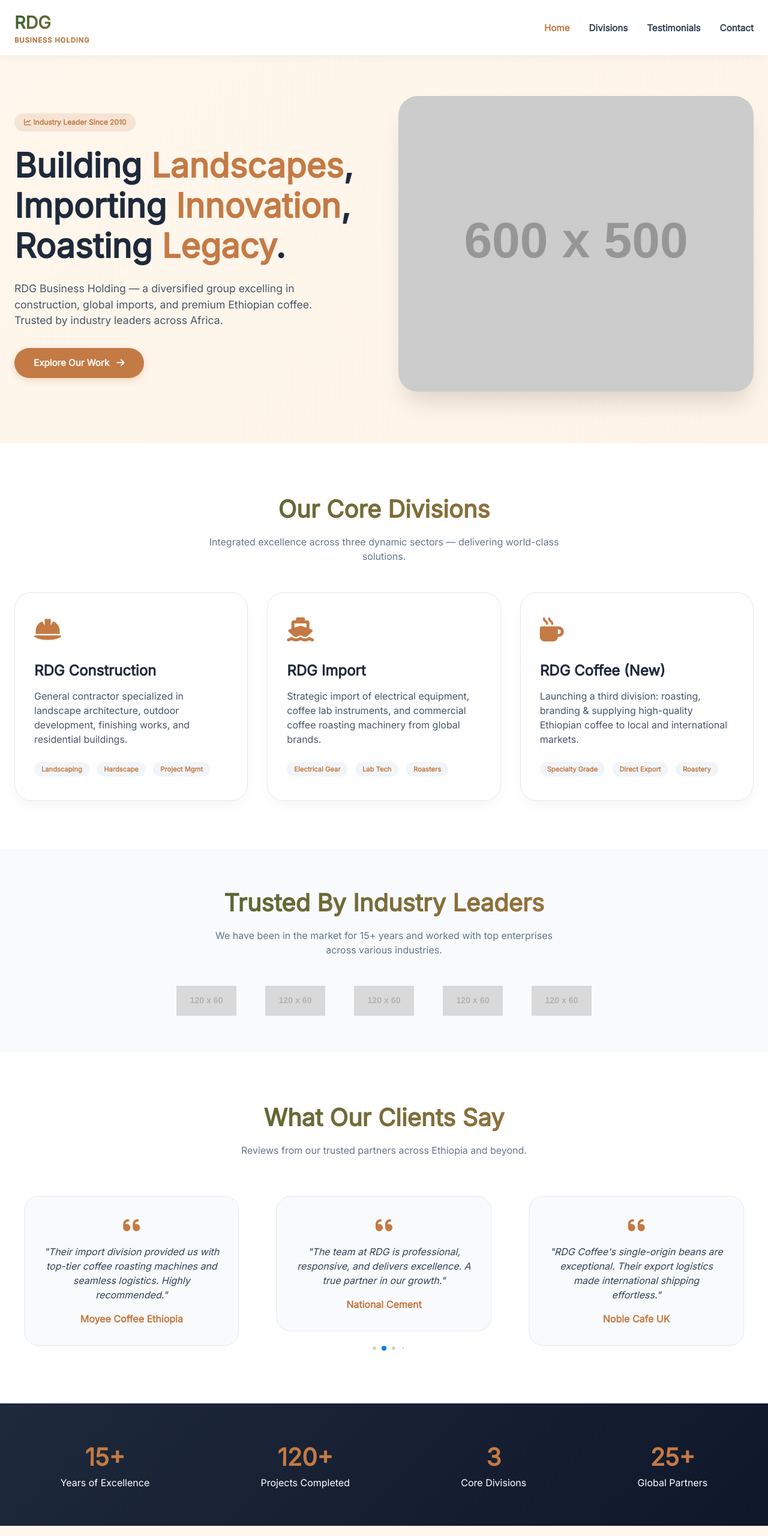
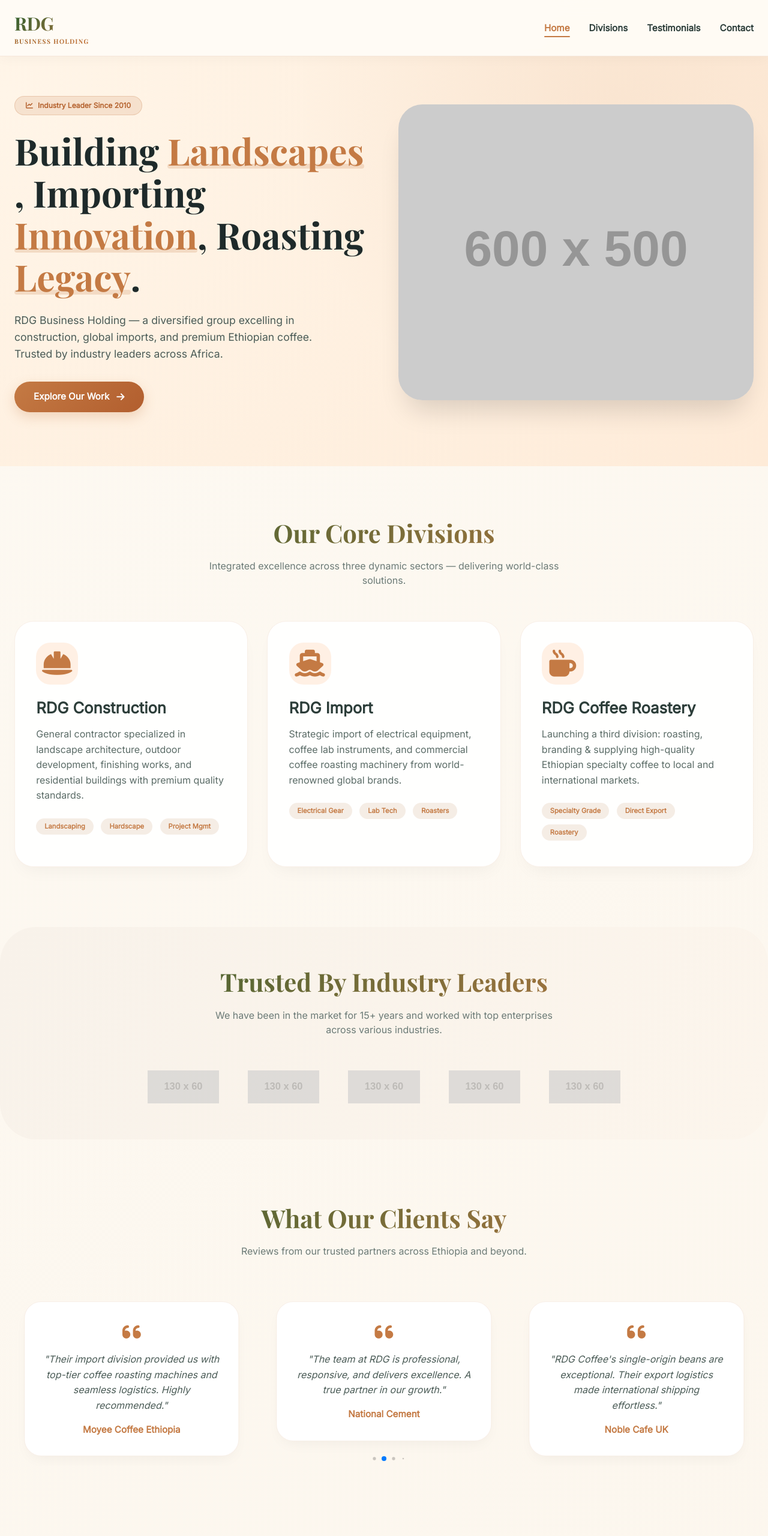
Before and after one commit to tewodros-tech/web, a plain HTML site: page index.html in a window 1280 px wide. Shown: the top 2560 px of the page at 60% size. Drawn offline with nearby package versions, Linux system fonts and the light colour scheme; placeholder pictures from the web are drawn by us; a web font is replaced by a local one.

Commit message:
Update index.html

```diff
--- a/index.html
+++ b/index.html
@@ -5,7 +5,7 @@
     <meta name="viewport" content="width=device-width, initial-scale=1.0, user-scalable=yes">
     <title>RDG Business Holding | Construction | Import | Premium Coffee</title>
     <!-- Google Fonts & Font Awesome -->
-    <link href="https://fonts.googleapis.com/css2?family=Inter:opsz,wght@14..32,300;400;500;600;700;800&display=swap" rel="stylesheet">
+    <link href="https://fonts.googleapis.com/css2?family=Inter:opsz,wght@14..32,300;400;500;600;700;800&family=Playfair+Display:ital,wght@0,400;0,500;0,600;0,700;1,400&display=swap" rel="stylesheet">
     <link rel="stylesheet" href="https://cdnjs.cloudflare.com/ajax/libs/font-awesome/6.0.0-beta3/css/all.min.css">
     <!-- Swiper JS CSS -->
     <link rel="stylesheet" href="https://cdn.jsdelivr.net/npm/swiper@11/swiper-bundle.min.css" />
@@ -18,8 +18,8 @@
 
         body {
             font-family: 'Inter', sans-serif;
-            background-color: #FFFFFF;
-            color: #1E293B;
+            background: linear-gradient(145deg, #FDF9F2 0%, #FCF6ED 100%);
+            color: #1A2C2E;
             line-height: 1.5;
             scroll-behavior: smooth;
         }
@@ -29,11 +29,15 @@
             width: 8px;
         }
         ::-webkit-scrollbar-track {
-            background: #F1F5F9;
+            background: #EDE3D6;
+            border-radius: 10px;
         }
         ::-webkit-scrollbar-thumb {
             background: #C47A44;
-            border-radius: 4px;
+            border-radius: 10px;
+        }
+        ::-webkit-scrollbar-thumb:hover {
+            background: #A55E2E;
         }
 
         /* Reusable Container */
@@ -48,7 +52,7 @@
             display: inline-flex;
             align-items: center;
             gap: 12px;
-            background-color: #C47A44;
+            background: linear-gradient(135deg, #C47A44, #B25E2E);
             color: white;
             padding: 14px 32px;
             border-radius: 50px;
@@ -58,12 +62,13 @@
             border: none;
             cursor: pointer;
             font-size: 0.95rem;
-            box-shadow: 0 4px 12px rgba(196, 122, 68, 0.25);
+            box-shadow: 0 8px 20px rgba(196, 122, 68, 0.25);
         }
         .btn-primary:hover {
-            background-color: #A55E2E;
+            background: linear-gradient(135deg, #A55E2E, #8E4A20);
             transform: translateY(-3px);
-            box-shadow: 0 8px 20px rgba(196, 122, 68, 0.35);
+            box-shadow: 0 12px 28px rgba(196, 122, 68, 0.35);
+            gap: 16px;
         }
         .btn-outline {
             background: transparent;
@@ -74,20 +79,22 @@
         .btn-outline:hover {
             background: #C47A44;
             color: white;
+            transform: translateY(-3px);
         }
 
-        /* Navbar */
+        /* Navbar - Enhanced */
         .navbar {
             position: fixed;
             top: 0;
             left: 0;
             width: 100%;
-            background: rgba(255, 255, 255, 0.96);
+            background: rgba(255, 251, 245, 0.98);
             backdrop-filter: blur(12px);
-            box-shadow: 0 2px 15px rgba(0, 0, 0, 0.05);
+            box-shadow: 0 4px 20px rgba(0, 0, 0, 0.03);
             z-index: 1000;
             padding: 1rem 0;
             transition: all 0.3s;
+            border-bottom: 1px solid rgba(196, 122, 68, 0.15);
         }
         .nav-container {
             display: flex;
@@ -98,19 +105,21 @@
             text-decoration: none;
         }
         .logo h1 {
-            font-size: 1.8rem;
+            font-size: 1.9rem;
             font-weight: 800;
             background: linear-gradient(135deg, #2C5F2D, #C47A44);
             background-clip: text;
             -webkit-background-clip: text;
             color: transparent;
+            font-family: 'Playfair Display', serif;
+            letter-spacing: -0.5px;
         }
         .logo span {
-            font-size: 0.7rem;
+            font-size: 0.65rem;
             font-weight: 600;
             color: #C47A44;
             display: block;
-            letter-spacing: 1px;
+            letter-spacing: 1.5px;
         }
         .nav-links {
             display: flex;
@@ -121,9 +130,24 @@
         .nav-links a {
             text-decoration: none;
             font-weight: 600;
-            color: #334155;
+            color: #2D3E3A;
             transition: 0.3s;
             font-size: 0.95rem;
+            position: relative;
+        }
+        .nav-links a::after {
+            content: '';
+            position: absolute;
+            bottom: -6px;
+            left: 0;
+            width: 0%;
+            height: 2.5px;
+            background: #C47A44;
+            border-radius: 3px;
+            transition: width 0.25s ease;
+        }
+        .nav-links a:hover::after, .nav-links a.active::after {
+            width: 100%;
         }
         .nav-links a:hover, .nav-links a.active {
             color: #C47A44;
@@ -135,47 +159,78 @@
             color: #C47A44;
         }
 
-        /* Hero Section */
+        /* Hero Section - Warm & Inviting */
         .hero {
-            padding: 160px 0 80px;
-            background: linear-gradient(135deg, #FFF7ED 0%, #FEF3E8 100%);
+            padding: 160px 0 90px;
+            background: radial-gradient(circle at 0% 20%, #FFF5E8 0%, #FEEBD8 100%);
             position: relative;
             overflow: hidden;
+        }
+        .hero::before {
+            content: '';
+            position: absolute;
+            top: -50%;
+            right: -20%;
+            width: 80%;
+            height: 150%;
+            background: radial-gradient(circle, rgba(196,122,68,0.08) 0%, transparent 70%);
+            pointer-events: none;
         }
         .hero-grid {
             display: flex;
             align-items: center;
             gap: 3rem;
             flex-wrap: wrap;
+            position: relative;
+            z-index: 2;
         }
         .hero-content {
             flex: 1;
         }
         .hero-badge {
             background: rgba(196, 122, 68, 0.15);
-            display: inline-block;
-            padding: 6px 16px;
+            backdrop-filter: blur(4px);
+            display: inline-flex;
+            align-items: center;
+            gap: 8px;
+            padding: 6px 18px;
             border-radius: 40px;
             font-size: 0.75rem;
             font-weight: 700;
-            color: #C47A44;
+            color: #B5622E;
             margin-bottom: 1.5rem;
+            border: 1px solid rgba(196, 122, 68, 0.25);
         }
         .hero-content h1 {
-            font-size: 3.5rem;
-            line-height: 1.2;
+            font-size: 3.8rem;
+            line-height: 1.15;
             font-weight: 800;
             margin-bottom: 1.5rem;
-            color: #1E293B;
+            color: #1E2A2A;
+            font-family: 'Playfair Display', serif;
         }
         .hero-highlight {
             color: #C47A44;
+            position: relative;
+            display: inline-block;
+        }
+        .hero-highlight::after {
+            content: '';
+            position: absolute;
+            bottom: 5px;
+            left: 0;
+            width: 100%;
+            height: 8px;
+            background: rgba(196, 122, 68, 0.2);
+            border-radius: 10px;
+            z-index: -1;
         }
         .hero-desc {
             font-size: 1.1rem;
-            color: #475569;
+            color: #4A5B56;
             max-width: 550px;
             margin-bottom: 2rem;
+            line-height: 1.6;
         }
         .hero-image {
             flex: 1;
@@ -183,34 +238,39 @@
         }
         .hero-image img {
             max-width: 100%;
-            border-radius: 32px;
-            box-shadow: 0 25px 40px -12px rgba(0, 0, 0, 0.15);
+            border-radius: 40px;
+            box-shadow: 0 30px 45px -15px rgba(0, 0, 0, 0.15);
+            transition: transform 0.4s ease;
+        }
+        .hero-image img:hover {
+            transform: scale(1.02);
         }
 
         /* Section Headers */
         .section-header {
             text-align: center;
-            margin-bottom: 3rem;
+            margin-bottom: 3.5rem;
         }
         .section-header h2 {
-            font-size: 2.5rem;
+            font-size: 2.6rem;
             font-weight: 800;
             background: linear-gradient(135deg, #2C5F2D, #C47A44);
             background-clip: text;
             -webkit-background-clip: text;
             color: transparent;
             margin-bottom: 0.75rem;
+            font-family: 'Playfair Display', serif;
         }
         .section-header p {
-            color: #64748B;
+            color: #6B7A76;
             max-width: 600px;
             margin: 0 auto;
         }
 
-        /* Divisions / Services Cards */
+        /* Divisions / Services Cards - Elegant */
         .services-section {
             padding: 80px 0;
-            background: #FFFFFF;
+            background: transparent;
         }
         .cards-grid {
             display: grid;
@@ -218,36 +278,52 @@
             gap: 2rem;
         }
         .service-card {
-            background: #FFFFFF;
-            border-radius: 28px;
-            padding: 2rem;
-            transition: all 0.4s ease;
-            border: 1px solid #E2E8F0;
-            box-shadow: 0 10px 25px -5px rgba(0, 0, 0, 0.05);
+            background: rgba(255, 255, 255, 0.9);
+            backdrop-filter: blur(4px);
+            border-radius: 32px;
+            padding: 2.2rem;
+            transition: all 0.4s cubic-bezier(0.2, 0.9, 0.4, 1.1);
+            border: 1px solid rgba(196, 122, 68, 0.12);
+            box-shadow: 0 15px 30px -12px rgba(0, 0, 0, 0.05);
         }
         .service-card:hover {
-            transform: translateY(-8px);
-            border-color: #C47A44;
-            box-shadow: 0 20px 35px -10px rgba(196, 122, 68, 0.2);
+            transform: translateY(-10px);
+            border-color: rgba(196, 122, 68, 0.3);
+            box-shadow: 0 25px 40px -15px rgba(196, 122, 68, 0.2);
+            background: #FFFFFF;
         }
         .card-icon {
-            font-size: 2.5rem;
+            font-size: 2.8rem;
             color: #C47A44;
             margin-bottom: 1.2rem;
+            background: #FFF0E4;
+            width: 70px;
+            height: 70px;
+            display: flex;
+            align-items: center;
+            justify-content: center;
+            border-radius: 24px;
+            transition: 0.3s;
+        }
+        .service-card:hover .card-icon {
+            background: #FFE6D5;
+            transform: scale(1.05);
         }
         .service-card h3 {
-            font-size: 1.5rem;
+            font-size: 1.6rem;
             font-weight: 700;
             margin-bottom: 0.75rem;
+            color: #2D3E3A;
         }
         .service-card p {
-            color: #475569;
+            color: #5A6B66;
             margin-bottom: 1.5rem;
+            line-height: 1.6;
         }
         .feature-tag {
             display: inline-block;
-            background: #F1F5F9;
-            padding: 4px 12px;
+            background: #F5EDE5;
+            padding: 5px 14px;
             border-radius: 50px;
             font-size: 0.7rem;
             font-weight: 600;
@@ -256,11 +332,13 @@
             margin-bottom: 0.5rem;
         }
 
-        /* Trusted By / Clients Section */
+        /* Trusted By Section */
         .trusted-section {
-            background: #F8FAFC;
+            background: linear-gradient(115deg, #F8F2EA, #FCF5EC);
             padding: 60px 0;
             text-align: center;
+            border-radius: 60px;
+            margin: 20px 0;
         }
         .trusted-logos {
             display: flex;
@@ -271,50 +349,62 @@
             align-items: center;
         }
         .trusted-logos img {
-            height: 50px;
-            opacity: 0.7;
+            height: 55px;
+            opacity: 0.6;
             transition: 0.3s;
             filter: grayscale(100%);
         }
         .trusted-logos img:hover {
             opacity: 1;
             filter: grayscale(0%);
+            transform: scale(1.05);
         }
 
         /* Testimonials Swiper */
         .testimonials-section {
             padding: 80px 0;
-            background: #FFFFFF;
+            background: transparent;
         }
         .testimonial-card {
-            background: #F8FAFC;
+            background: #FFFFFF;
             padding: 2rem;
-            border-radius: 24px;
+            border-radius: 28px;
             margin: 1rem;
             text-align: center;
-            border: 1px solid #E2E8F0;
+            border: 1px solid rgba(196, 122, 68, 0.12);
+            box-shadow: 0 10px 25px -8px rgba(0, 0, 0, 0.05);
+            transition: 0.3s;
+        }
+        .testimonial-card:hover {
+            transform: translateY(-5px);
+            border-color: rgba(196, 122, 68, 0.25);
+            box-shadow: 0 20px 35px -12px rgba(196, 122, 68, 0.15);
         }
         .testimonial-card i {
-            font-size: 2rem;
+            font-size: 2.2rem;
             color: #C47A44;
             margin-bottom: 1rem;
         }
         .testimonial-card p {
             font-style: italic;
-            color: #334155;
+            color: #4A5B56;
             margin-bottom: 1rem;
+            line-height: 1.6;
         }
         .testimonial-card h4 {
             font-weight: 700;
             color: #C47A44;
+            font-size: 0.95rem;
         }
 
-        /* Stats Banner */
+        /* Stats Banner - Sophisticated */
         .stats-banner {
-            background: linear-gradient(135deg, #1E293B, #0F172A);
+            background: linear-gradient(135deg, #1E2A26, #2A3A34);
             color: white;
             padding: 60px 0;
             text-align: center;
+            border-radius: 56px;
+            margin: 40px 0;
         }
         .stats-flex {
             display: flex;
@@ -323,28 +413,42 @@
             gap: 2rem;
         }
         .stat-item .stat-number {
-            font-size: 2.5rem;
+            font-size: 2.8rem;
             font-weight: 800;
-            color: #C47A44;
+            color: #F0B87A;
+            font-family: 'Playfair Display', serif;
+        }
+        .stat-item div:last-child {
+            opacity: 0.85;
+            font-size: 0.9rem;
         }
 
         /* CTA Section */
         .cta-section {
             padding: 80px 0;
-            background: #FFF7ED;
+            background: linear-gradient(115deg, #FFF5E8, #FEEDDC);
             text-align: center;
+            border-radius: 56px;
+            margin: 20px 0;
         }
         .cta-section h3 {
-            font-size: 2rem;
+            font-size: 2.2rem;
             margin-bottom: 1rem;
+            color: #2D3E3A;
+            font-family: 'Playfair Display', serif;
+        }
+        .cta-section p {
+            color: #5A6B66;
         }
 
         /* Footer */
         footer {
-            background: #0F172A;
-            color: #94A3B8;
+            background: #0F1A18;
+            color: #9AAEAA;
             padding: 3rem 0;
             text-align: center;
+            border-radius: 40px 40px 0 0;
+            margin-top: 40px;
         }
         .footer-social {
             margin-top: 1.5rem;
@@ -353,14 +457,14 @@
             gap: 1rem;
         }
         .footer-social a {
-            background: #1E293B;
+            background: #1F2E2A;
             width: 40px;
             height: 40px;
             display: inline-flex;
             align-items: center;
             justify-content: center;
             border-radius: 50%;
-            color: #CBD5E1;
+            color: #F0B87A;
             transition: 0.2s;
             text-decoration: none;
         }
@@ -376,11 +480,12 @@
                 display: none;
                 flex-direction: column;
                 width: 100%;
-                background: white;
+                background: rgba(255, 251, 245, 0.98);
+                backdrop-filter: blur(20px);
                 padding: 1.5rem;
-                border-radius: 24px;
+                border-radius: 28px;
                 margin-top: 1rem;
-                box-shadow: 0 10px 20px rgba(0,0,0,0.05);
+                box-shadow: 0 10px 25px rgba(0,0,0,0.08);
             }
             .nav-links.active {
                 display: flex;
@@ -389,7 +494,7 @@
                 display: block;
             }
             .hero-content h1 {
-                font-size: 2.2rem;
+                font-size: 2.3rem;
             }
             .hero-grid {
                 flex-direction: column;
@@ -399,16 +504,31 @@
                 margin-left: auto;
                 margin-right: auto;
             }
+            .hero-badge {
+                margin-left: auto;
+                margin-right: auto;
+                width: fit-content;
+            }
             .section-header h2 {
                 font-size: 2rem;
+            }
+            .stats-flex {
+                gap: 1.5rem;
+            }
+            .stat-item .stat-number {
+                font-size: 2rem;
+            }
+            .trusted-section, .cta-section, .stats-banner {
+                border-radius: 32px;
+                margin: 20px 0;
             }
         }
 
         /* Animation */
         .fade-up {
             opacity: 0;
-            transform: translateY(30px);
-            transition: opacity 0.8s ease, transform 0.8s ease;
+            transform: translateY(35px);
+            transition: opacity 0.8s cubic-bezier(0.2, 0.9, 0.4, 1.1), transform 0.8s ease;
         }
         .fade-up.appear {
             opacity: 1;
@@ -419,9 +539,18 @@
 <body>
 
 <!-- Preloader -->
-<div id="preloader" style="position:fixed; top:0; left:0; width:100%; height:100%; background:#FFFFFF; z-index:9999; display:flex; align-items:center; justify-content:center;">
-    <div class="loader-text" style="color:#C47A44; font-size:1.5rem;">Loading Excellence...</div>
+<div id="preloader" style="position:fixed; top:0; left:0; width:100%; height:100%; background:#FDF9F2; z-index:9999; display:flex; align-items:center; justify-content:center;">
+    <div style="text-align:center;">
+        <div style="width:60px; height:60px; border:3px solid rgba(196,122,68,0.2); border-top:3px solid #C47A44; border-radius:50%; animation: spin 0.8s linear infinite; margin:0 auto 1rem;"></div>
+        <div style="color:#C47A44; font-family:'Playfair Display', serif; font-size:1.2rem; letter-spacing:2px;">RDG HOLDING</div>
+    </div>
 </div>
+
+<style>
+    @keyframes spin {
+        to { transform: rotate(360deg); }
+    }
+</style>
 
 <!-- Navbar -->
 <nav class="navbar">
@@ -451,7 +580,7 @@
             </div>
         </div>
         <div class="hero-image fade-up">
-            <img src="https://placehold.co/600x500/FEF3E4/C47A44?text=RDG+Group+Visual&font=playfair" alt="RDG Group">
+            <img src="https://placehold.co/600x500/FFE8D6/C47A44?text=RDG+Group+Vision&font=playfair" alt="RDG Group">
         </div>
     </div>
 </section>
@@ -467,7 +596,7 @@
             <div class="service-card fade-up">
                 <div class="card-icon"><i class="fas fa-hard-hat"></i></div>
                 <h3>RDG Construction</h3>
-                <p>General contractor specialized in landscape architecture, outdoor development, finishing works, and residential buildings.</p>
+                <p>General contractor specialized in landscape architecture, outdoor development, finishing works, and residential buildings with premium quality standards.</p>
                 <div>
                     <span class="feature-tag">Landscaping</span>
                     <span class="feature-tag">Hardscape</span>
@@ -477,7 +606,7 @@
             <div class="service-card fade-up">
                 <div class="card-icon"><i class="fas fa-ship"></i></div>
                 <h3>RDG Import</h3>
-                <p>Strategic import of electrical equipment, coffee lab instruments, and commercial coffee roasting machinery from global brands.</p>
+                <p>Strategic import of electrical equipment, coffee lab instruments, and commercial coffee roasting machinery from world-renowned global brands.</p>
                 <div>
                     <span class="feature-tag">Electrical Gear</span>
                     <span class="feature-tag">Lab Tech</span>
@@ -486,8 +615,8 @@
             </div>
             <div class="service-card fade-up">
                 <div class="card-icon"><i class="fas fa-mug-hot"></i></div>
-                <h3>RDG Coffee (New)</h3>
-                <p>Launching a third division: roasting, branding & supplying high-quality Ethiopian coffee to local and international markets.</p>
+                <h3>RDG Coffee Roastery</h3>
+                <p>Launching a third division: roasting, branding & supplying high-quality Ethiopian specialty coffee to local and international markets.</p>
                 <div>
                     <span class="feature-tag">Specialty Grade</span>
                     <span class="feature-tag">Direct Export</span>
@@ -498,7 +627,7 @@
     </div>
 </section>
 
-<!-- Trusted By Section (Similar to reference) -->
+<!-- Trusted By Section -->
 <section class="trusted-section fade-up">
     <div class="container">
         <div class="section-header">
@@ -506,11 +635,11 @@
             <p>We have been in the market for 15+ years and worked with top enterprises across various industries.</p>
         </div>
         <div class="trusted-logos">
-            <img src="https://placehold.co/120x60/E2E8F0/475569?text=Ethio+Telecom" alt="Client">
-            <img src="https://placehold.co/120x60/E2E8F0/475569?text=Dashen+Bank" alt="Client">
-            <img src="https://placehold.co/120x60/E2E8F0/475569?text=Habesha+Brewery" alt="Client">
-            <img src="https://placehold.co/120x60/E2E8F0/475569?text=African+Union" alt="Client">
-            <img src="https://placehold.co/120x60/E2E8F0/475569?text=Ericsson" alt="Client">
+            <img src="https://placehold.co/130x60/E8DDD0/8B6B4D?text=Ethio+Telecom" alt="Client">
+            <img src="https://placehold.co/130x60/E8DDD0/8B6B4D?text=Dashen+Bank" alt="Client">
+            <img src="https://placehold.co/130x60/E8DDD0/8B6B4D?text=Habesha+Brewery" alt="Client">
+            <img src="https://placehold.co/130x60/E8DDD0/8B6B4D?text=African+Union" alt="Client">
+            <img src="https://placehold.co/130x60/E8DDD0/8B6B4D?text=Ericsson" alt="Client">
         </div>
     </div>
 </section>
@@ -556,14 +685,14 @@
 <!-- Footer -->
 <footer>
     <div class="container">
-        <h3 style="color:#F0B87A; margin-bottom: 1rem;">RDG Business Holding</h3>
+        <h3 style="color:#F0B87A; margin-bottom: 1rem; font-family:'Playfair Display', serif;">RDG Business Holding</h3>
         <p>© 2025 RDG Business Holding — Construction | Import | Ethiopian Coffee Roastery</p>
         <div class="footer-social">
             <a href="#"><i class="fab fa-linkedin-in"></i></a>
             <a href="#"><i class="fab fa-instagram"></i></a>
             <a href="#"><i class="fab fa-twitter"></i></a>
         </div>
-        <p style="margin-top: 1.5rem;">Addis Ababa, Bole Sub City | 📞 +251913662154 | ✉ rdg.construction2016@gmail.com</p>
+        <p style="margin-top: 1.5rem; font-size:0.85rem;">Addis Ababa, Bole Sub City | 📞 +251913662154 | ✉ rdg.construction2016@gmail.com</p>
     </div>
 </footer>
 
@@ -575,7 +704,7 @@
         const preloader = document.getElementById('preloader');
         if(preloader) {
             preloader.style.opacity = '0';
-            setTimeout(() => preloader.style.display = 'none', 500);
+            setTimeout(() => preloader.style.display = 'none', 600);
         }
     });
 
@@ -604,7 +733,7 @@
                 observer.unobserve(entry.target);
             }
         });
-    }, { threshold: 0.1 });
+    }, { threshold: 0.12 });
     fadeElements.forEach(el => observer.observe(el));
 
     // Initialize Testimonial Swiper
@@ -612,7 +741,7 @@
         slidesPerView: 1,
         spaceBetween: 30,
         loop: true,
-        autoplay: { delay: 4000, disableOnInteraction: false },
+        autoplay: { delay: 4000, disableOnInteraction: false, pauseOnMouseEnter: true },
         pagination: { el: '.swiper-pagination', clickable: true, dynamicBullets: true },
         breakpoints: { 768: { slidesPerView: 2 }, 1024: { slidesPerView: 3 } }
     });
```
